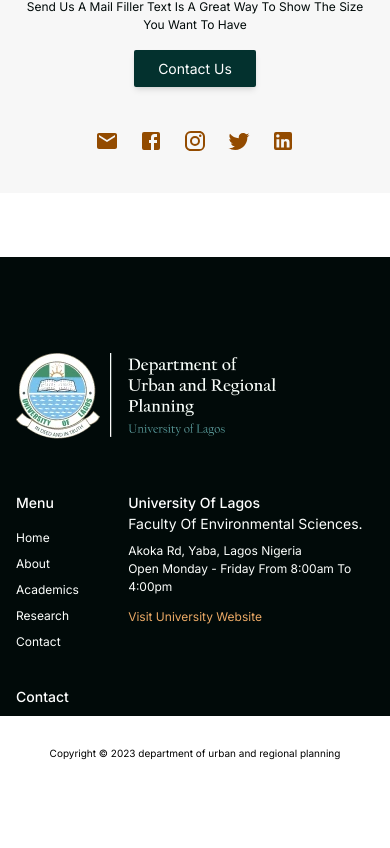
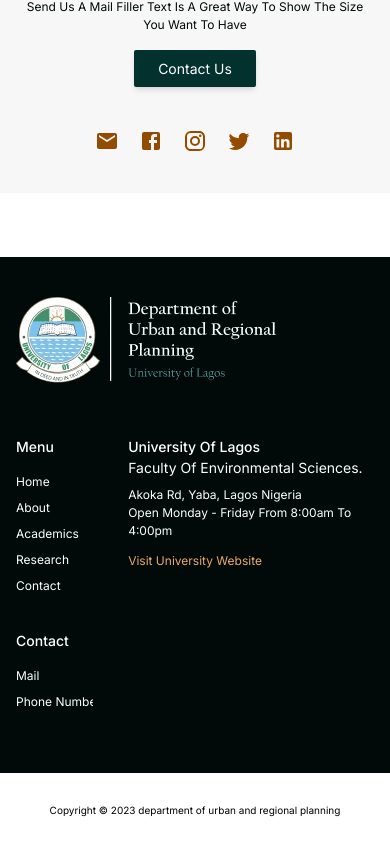
Before and after one commit to cent-kanayo/Urp-web, a React (Vite) app: page / in a window 390 px wide. Shown: the part 5922-6770 px from the top of the page. Before the commit the page ends 6713 px from the top, so only its background shows below. Built offline with nearby package versions, Linux system fonts and the light colour scheme.

Commit message:
Feat: Adding responsiveness to news page

```diff
--- a/src/Components/Layout/Footer.jsx
+++ b/src/Components/Layout/Footer.jsx
@@ -3,7 +3,7 @@ import UrpLogo from '../Resuables/UrpLogo';
 const Footer = () => {
   return (
     <footer className="flex flex-col footer">
-      <section className="bg-[#010A09] text-white flex-1 pt-[96px] px-4 md:px-8 pb-8 lg:pb-0">
+      <section className="bg-[#010A09] text-white flex-1 pt-10 lg:pt-[96px] px-4 md:px-8 pb-[62px] lg:pb-0">
         <header className="flex flex-col lg:flex-row justify-center  gap-x-[314px]">
           <div className="mb-[53px] lg:mb-0">
             <UrpLogo type="white" />
--- a/src/index.css
+++ b/src/index.css
@@ -96,6 +96,11 @@ body {
 }
 .footer {
   height: 534px;
+}
+@media (max-width: 768px) {
+  .footer {
+    height: auto;
+  }
 }
 
 .login-bg {
```
